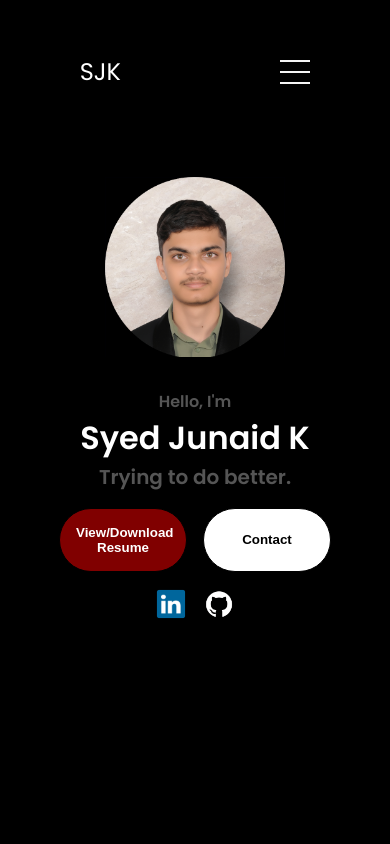
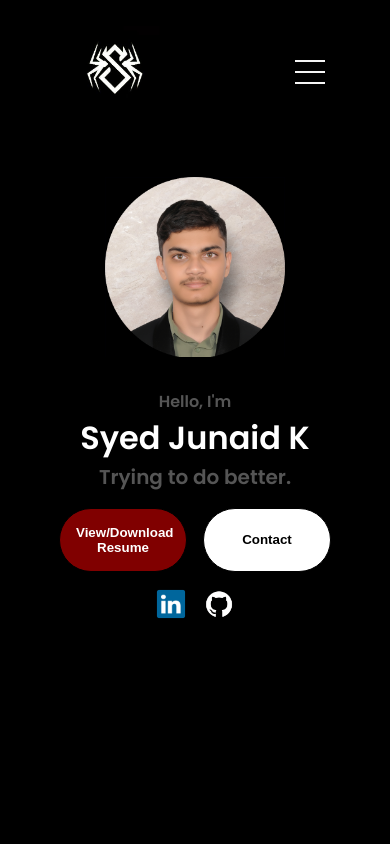
Before and after one commit to Arachno-Sapien/Portfolio, a plain HTML site: page index.html in a window 390 px wide. Shown: the top 844 px of the page. Drawn offline with Linux system fonts and the light colour scheme.

Commit message:
Fixed Image for Hamburger Menu

```diff
--- a/index.html
+++ b/index.html
@@ -21,7 +21,7 @@
     </div>
  </nav>
  <nav id="hamburger-nav">
-    <div class="logo">SJK</div>
+    <div class="logo"><img src="./assets/image.png" width="100" height="100" alt="SJK Profile Picture"></div>
     <div class="hamburger-menu">
         <div class="hamburger-icon" onclick="toggleMenu()">
         <span></span>
```
